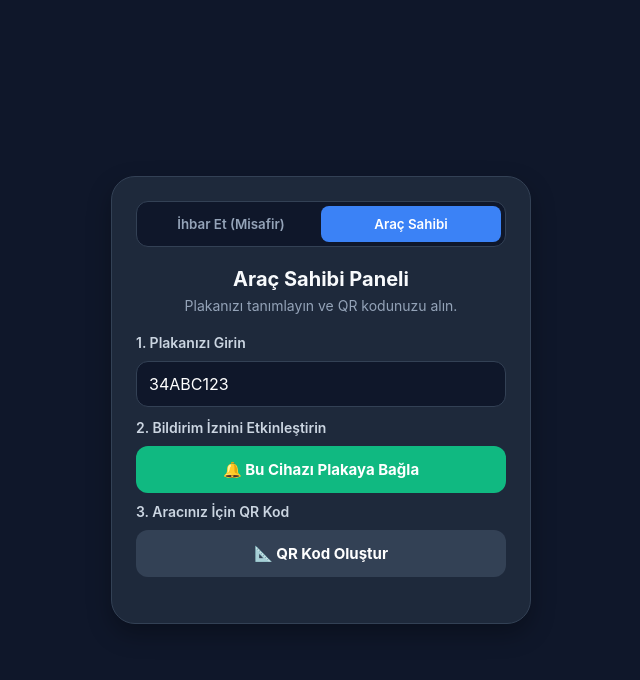
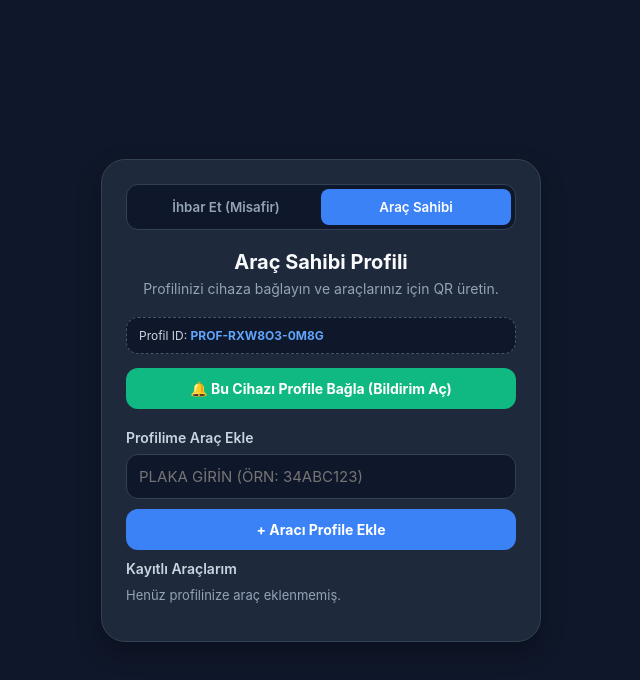
Before and after one commit to cllsenoll/arac-ihbar, a plain HTML site: page index.html in a window 1280 px wide. Both pictures are taken after a click on the button "Araç Sahibi". Shown: the whole page, without its empty margins (319-959 px from the left). Drawn offline with nearby package versions, Linux system fonts and the light colour scheme.

Commit message:
Update index.html

```diff
--- a/index.html
+++ b/index.html
@@ -1,4 +1,4 @@
-<!DOCTYPE html>
+ <!DOCTYPE html>
 <html lang="tr">
 <head>
     <meta charset="UTF-8">
@@ -28,7 +28,7 @@
     <style>
         * { box-sizing: border-box; margin: 0; padding: 0; font-family: -apple-system, BlinkMacSystemFont, 'Segoe UI', Roboto, sans-serif; }
         body { background-color: #0f172a; color: #f8fafc; min-height: 100vh; display: flex; justify-content: center; align-items: center; padding: 16px; }
-        .container { width: 100%; max-width: 420px; background: #1e293b; border-radius: 24px; padding: 24px; box-shadow: 0 10px 25px rgba(0,0,0,0.3); border: 1px solid #334155; }
+        .container { width: 100%; max-width: 440px; background: #1e293b; border-radius: 24px; padding: 24px; box-shadow: 0 10px 25px rgba(0,0,0,0.3); border: 1px solid #334155; }
 
         /* Mod Değiştirme Sekmeleri */
         .tab-group { display: flex; background: #0f172a; border-radius: 12px; padding: 4px; margin-bottom: 20px; border: 1px solid #334155; }
@@ -39,22 +39,35 @@
         .car-plate { font-size: 24px; font-weight: 800; background: #3b82f6; color: white; display: inline-block; padding: 6px 16px; border-radius: 8px; letter-spacing: 1px; margin-bottom: 8px; }
         .subtitle { font-size: 14px; color: #94a3b8; }
 
+        .profile-badge { background: #0f172a; border: 1px dashed #475569; border-radius: 12px; padding: 10px 12px; font-size: 12px; color: #cbd5e1; margin-bottom: 14px; word-break: break-all; }
+        .profile-badge span { color: #60a5fa; font-weight: 700; }
+
         /* Form Elemanları */
-        input[type="text"] { width: 100%; background: #0f172a; border: 1px solid #334155; border-radius: 12px; color: white; padding: 12px; font-size: 16px; margin-bottom: 12px; text-transform: uppercase; outline: none; }
+        input[type="text"] { width: 100%; background: #0f172a; border: 1px solid #334155; border-radius: 12px; color: white; padding: 12px; font-size: 15px; margin-bottom: 10px; text-transform: uppercase; outline: none; }
         input[type="text"]:focus { border-color: #3b82f6; }
         textarea { width: 100%; background: #0f172a; border: 1px solid #334155; border-radius: 12px; color: white; padding: 12px; font-size: 14px; resize: none; height: 80px; margin-bottom: 12px; outline: none; }
 
         .alert-box { background: #ef4444; color: white; padding: 16px; border-radius: 16px; text-align: center; font-size: 18px; font-weight: bold; cursor: pointer; margin-bottom: 20px; box-shadow: 0 4px 12px rgba(239, 68, 68, 0.4); }
-        .section-title { font-size: 14px; font-weight: 600; color: #cbd5e1; margin-bottom: 10px; }
+        .section-title { font-size: 14px; font-weight: 600; color: #cbd5e1; margin-bottom: 8px; }
         .tags { display: grid; grid-template-columns: 1fr 1fr; gap: 8px; margin-bottom: 12px; }
         .tag { background: #334155; border: none; color: #f8fafc; padding: 10px; border-radius: 10px; font-size: 13px; cursor: pointer; text-align: left; }
 
-        .btn { width: 100%; color: white; border: none; padding: 14px; border-radius: 12px; font-size: 15px; font-weight: bold; cursor: pointer; margin-bottom: 10px; }
+        .btn { width: 100%; color: white; border: none; padding: 12px; border-radius: 12px; font-size: 14px; font-weight: bold; cursor: pointer; margin-bottom: 10px; }
         .btn-blue { background: #3b82f6; }
         .btn-green { background: #10b981; }
         .btn-slate { background: #334155; }
+        .btn-sm { width: auto; padding: 6px 10px; font-size: 12px; margin-bottom: 0; }
 
-        #qrcode { display: flex; justify-content: center; margin: 16px 0; padding: 16px; background: white; border-radius: 16px; }
+        /* Araç Listesi */
+        .vehicle-list { display: flex; flex-direction: column; gap: 8px; margin-top: 10px; margin-bottom: 14px; }
+        .vehicle-item { display: flex; justify-content: space-between; align-items: center; background: #0f172a; border: 1px solid #334155; padding: 10px 12px; border-radius: 12px; }
+        .vehicle-plate-text { font-weight: 700; font-size: 14px; letter-spacing: 0.5px; }
+        .vehicle-actions { display: flex; gap: 6px; }
+
+        #qrcodeBox { display: none; flex-direction: column; align-items: center; margin: 14px 0; padding: 16px; background: white; border-radius: 16px; color: #0f172a; }
+        #qrcode { display: flex; justify-content: center; margin-bottom: 8px; }
+        #qrLabel { font-size: 13px; font-weight: 700; }
+
         #reader { width: 100%; border-radius: 12px; overflow: hidden; margin-bottom: 16px; display: none; background: #0f172a; }
         #statusMessage { margin-top: 12px; text-align: center; font-size: 14px; font-weight: 500; }
     </style>
@@ -85,7 +98,7 @@
             <div class="section-title">Hızlı Mesaj Seç</div>
             <div class="tags">
                 <button class="tag" onclick="setMessage('Aracınızı yanlış park etmişsiniz.')">🚗 Hatalı Park</button>
-                <button class="tag" onclick="setMessage('Farınız açık unuttulmuş.')">💡 Far Açık</button>
+                <button class="tag" onclick="setMessage('Farınız açık unutulmuş.')">💡 Far Açık</button>
                 <button class="tag" onclick="setMessage('Aracınızın camı açık kalmış.')">🪟 Cam Açık</button>
                 <button class="tag" onclick="setMessage('Acil çıkmanız gerekiyor.')">⏳ Acil Bekliyorum</button>
             </div>
@@ -94,24 +107,30 @@
             <button class="btn btn-blue" onclick="sendMessage()">Bildirimi Gönder</button>
         </div>
 
-        <!-- 2. ARAÇ SAHİBİ EKRANI (PANEL) -->
+        <!-- 2. ARAÇ SAHİBİ EKRANI (PROFİL & ÇOKLU ARAÇ) -->
         <div id="ownerSection" style="display: none;">
             <div class="header">
-                <h2 style="font-size: 20px; margin-bottom: 6px;">Araç Sahibi Paneli</h2>
-                <div class="subtitle">Plakanızı tanımlayın ve QR kodunuzu alın.</div>
+                <h2 style="font-size: 20px; margin-bottom: 6px;">Araç Sahibi Profili</h2>
+                <div class="subtitle">Profilinizi cihaza bağlayın ve araçlarınız için QR üretin.</div>
             </div>
 
-            <div class="section-title">1. Plakanızı Girin</div>
-            <input type="text" id="ownerPlateInput" placeholder="Örn: 34ABC123">
+            <div class="profile-badge">
+                Profil ID: <span id="profileIdDisplay">-</span>
+            </div>
 
-            <div class="section-title">2. Bildirim İznini Etkinleştirin</div>
-            <button class="btn btn-green" onclick="registerOwnerDevice()">🔔 Bu Cihazı Plakaya Bağla</button>
+            <button class="btn btn-green" onclick="registerOwnerProfile()">🔔 Bu Cihazı Profile Bağla (Bildirim Aç)</button>
 
-            <div class="section-title">3. Aracınız İçin QR Kod</div>
-            <button class="btn btn-slate" onclick="generateQrCode()">📐 QR Kod Oluştur</button>
+            <div class="section-title" style="margin-top: 10px;">Profilime Araç Ekle</div>
+            <input type="text" id="newPlateInput" placeholder="Plaka girin (Örn: 34ABC123)">
+            <button class="btn btn-blue" onclick="addVehicleToProfile()">+ Aracı Profile Ekle</button>
 
-            <div id="qrcode" style="display: none;"></div>
-            <p id="qrDownloadInfo" style="display:none; text-align:center; font-size:12px; color:#94a3b8;">Bu QR kodu yazdırıp aracınızın camına yapıştırabilirsiniz.</p>
+            <div class="section-title">Kayıtlı Araçlarım</div>
+            <div id="vehicleList" class="vehicle-list"></div>
+
+            <div id="qrcodeBox">
+                <div id="qrcode"></div>
+                <div id="qrLabel"></div>
+            </div>
         </div>
 
         <div id="statusMessage"></div>
@@ -122,13 +141,37 @@
         const SUPABASE_ANON_KEY = 'sb_publishable_PiQVFrxJH_sAmtsVZ2g7gg_ax10_24_';
         const supabaseClient = supabase.createClient(SUPABASE_URL, SUPABASE_ANON_KEY);
 
+        // Kalıcı Profil ID oluştur veya getir
+        function getOrCreateProfileId() {
+            let pid = localStorage.getItem('kops_profile_id');
+            if (!pid) {
+                pid = 'PROF-' + Math.random().toString(36).substring(2, 8).toUpperCase() + '-' + Date.now().toString(36).slice(-4).toUpperCase();
+                localStorage.setItem('kops_profile_id', pid);
+            }
+            return pid;
+        }
+
+        const profileId = getOrCreateProfileId();
+        document.getElementById('profileIdDisplay').innerText = profileId;
+
+        // Profildeki araçları localStorage'da tut (ve Supabase ile senkronize et)
+        function getSavedVehicles() {
+            try {
+                return JSON.parse(localStorage.getItem(`kops_vehicles_${profileId}`) || '[]');
+            } catch {
+                return [];
+            }
+        }
+
+        function setSavedVehicles(list) {
+            localStorage.setItem(`kops_vehicles_${profileId}`, JSON.stringify(list));
+        }
+
         // URL parametresinden aracı oku
         const urlParams = new URLSearchParams(window.location.search);
-        let activeCarToken = urlParams.get('car') || '34ABC123';
-        document.getElementById('plateDisplay').innerText = activeCarToken.toUpperCase();
-        document.getElementById('ownerPlateInput').value = activeCarToken.toUpperCase();
+        let activeCarToken = (urlParams.get('car') || '34ABC123').toUpperCase();
+        document.getElementById('plateDisplay').innerText = activeCarToken;
 
-        // Sekme Değiştirme (İhbarcı vs Araç Sahibi)
         function switchTab(mode) {
             const guestSec = document.getElementById('guestSection');
             const ownerSec = document.getElementById('ownerSection');
@@ -145,6 +188,7 @@
                 ownerSec.style.display = 'block';
                 tabOwner.classList.add('active');
                 tabGuest.classList.remove('active');
+                renderVehicleList();
             }
         }
 
@@ -159,7 +203,7 @@
 
         async function sendMessage() {
             const text = document.getElementById('messageInput').value.trim();
-            if(!text) {
+            if (!text) {
                 alert('Lütfen bir mesaj yazın veya şablon seçin.');
                 return;
             }
@@ -172,17 +216,19 @@
             statusEl.innerText = 'Bildirim gönderiliyor...';
 
             try {
-                // Supabase'e mesajı ekle (Plaka bilgisi ile)
                 const { error } = await supabaseClient
                     .from('messages')
-                    .insert([{ car_id: activeCarToken.toUpperCase(), content: content }]);
+                    .insert([{ car_id: activeCarToken, content: content }]);
+
+                if (error) throw error;
 
                 statusEl.style.color = '#22c55e';
-                statusEl.innerText = '✅ Bildirim araç sahibine başarıyla iletildi!';
+                statusEl.innerText = `✅ ${activeCarToken} plakalı aracın sahibine bildirim iletildi!`;
                 document.getElementById('messageInput').value = '';
             } catch (err) {
-                statusEl.style.color = '#22c55e';
-                statusEl.innerText = '✅ Bildirim iletildi!';
+                console.error('Mesaj gönderme hatası:', err);
+                statusEl.style.color = '#ef4444';
+                statusEl.innerText = '⚠️ Mesaj kaydedilirken bir sorun oluştu.';
             }
         }
 
@@ -201,66 +247,121 @@
                 (decodedText) => {
                     html5QrCode.stop().then(() => {
                         readerDiv.style.display = 'none';
-                        window.location.href = `?car=${encodeURIComponent(decodedText.trim())}`;
+                        try {
+                            const parsedUrl = new URL(decodedText.trim());
+                            const carParam = parsedUrl.searchParams.get('car');
+                            if (carParam) {
+                                window.location.href = `?car=${encodeURIComponent(carParam.trim().toUpperCase())}`;
+                                return;
+                            }
+                        } catch (_) {}
+                        window.location.href = `?car=${encodeURIComponent(decodedText.trim().toUpperCase())}`;
                     });
                 },
-                (err) => {}
-            ).catch(err => {
+                () => {}
+            ).catch(() => {
                 alert("Kamera başlatılamadı.");
                 readerDiv.style.display = 'none';
             });
         }
 
         // --- ARAÇ SAHİBİ (OWNER) İŞLEMLERİ ---
-        function registerOwnerDevice() {
-            const plate = document.getElementById('ownerPlateInput').value.trim().toUpperCase();
+        function registerOwnerProfile() {
+            window.OneSignalDeferred = window.OneSignalDeferred || [];
+            window.OneSignalDeferred.push(async function(OneSignal) {
+                try {
+                    await OneSignal.Slidedown.promptPush();
+                    const subscriptionId = OneSignal.User.PushSubscription.id;
+
+                    if (!subscriptionId) {
+                        alert("Bildirim aboneliği henüz oluşmadı. Tarayıcı bildirim iznini onayladığınızdan emin olun.");
+                        return;
+                    }
+
+                    const { error } = await supabaseClient
+                        .from('profiles')
+                        .upsert([{ profile_id: profileId, onesignal_id: subscriptionId }], { onConflict: 'profile_id' });
+
+                    if (error) throw error;
+
+                    alert(`🎉 Profil (${profileId}) bu cihaza bağlandı!`);
+                } catch (error) {
+                    console.error("Profil eşleme hatası:", error);
+                    alert("Cihaz profile bağlanırken bir hata oluştu.");
+                }
+            });
+        }
+
+        async function addVehicleToProfile() {
+            const input = document.getElementById('newPlateInput');
+            const plate = input.value.trim().toUpperCase();
             if (!plate) {
                 alert("Lütfen bir plaka girin!");
                 return;
             }
 
-            window.OneSignalDeferred = window.OneSignalDeferred || [];
-            window.OneSignalDeferred.push(async function(OneSignal) {
-                try {
-                    await OneSignal.Slidedown.promptPush();
-                    const userId = await OneSignal.User.PushSubscription.id;
+            const currentList = getSavedVehicles();
+            if (!currentList.includes(plate)) {
+                currentList.push(plate);
+                setSavedVehicles(currentList);
+            }
 
-                    if (userId) {
-                        // Supabase 'vehicles' tablosuna plaka <-> OneSignal cihaz ID'sini kaydet
-                        await supabaseClient
-                            .from('vehicles')
-                            .upsert([{ car_token: plate, onesignal_id: userId }]);
+            try {
+                await supabaseClient
+                    .from('vehicles')
+                    .upsert([{ car_token: plate, profile_id: profileId }], { onConflict: 'car_token' });
+            } catch (err) {
+                console.error("Araç kaydı uyarısı:", err);
+            }
 
-                        alert(`🎉 Başarılı! ${plate} plakalı aracınız bu cihaza bağlandı.`);
-                    }
-                } catch (error) {
-                    console.error("Cihaz eşleme hatası:", error);
-                    alert("Bildirim izni alınırken bir sorun oluştu.");
-                }
-            });
+            input.value = '';
+            renderVehicleList();
+            showQrForPlate(plate);
         }
 
-        function generateQrCode() {
-            const plate = document.getElementById('ownerPlateInput').value.trim().toUpperCase();
-            if (!plate) {
-                alert("Lütfen önce bir plaka girin!");
+        function removeVehicle(plate) {
+            const updated = getSavedVehicles().filter(item => item !== plate);
+            setSavedVehicles(updated);
+            renderVehicleList();
+        }
+
+        function renderVehicleList() {
+            const listEl = document.getElementById('vehicleList');
+            const vehicles = getSavedVehicles();
+
+            if (vehicles.length === 0) {
+                listEl.innerHTML = '<div style="font-size:13px; color:#94a3b8;">Henüz profilinize araç eklenmemiş.</div>';
                 return;
             }
 
+            listEl.innerHTML = vehicles.map(plate => `
+                <div class="vehicle-item">
+                    <span class="vehicle-plate-text">${plate}</span>
+                    <div class="vehicle-actions">
+                        <button class="btn btn-slate btn-sm" onclick="showQrForPlate('${plate}')">QR Göster</button>
+                        <button class="btn btn-sm" style="background:#7f1d1d;" onclick="removeVehicle('${plate}')">Sil</button>
+                    </div>
+                </div>
+            `).join('');
+        }
+
+        function showQrForPlate(plate) {
+            const box = document.getElementById('qrcodeBox');
             const qrContainer = document.getElementById('qrcode');
+            const qrLabel = document.getElementById('qrLabel');
+
             qrContainer.innerHTML = '';
-            qrContainer.style.display = 'flex';
+            box.style.display = 'flex';
 
-            // Mevcut sitenin URL'sini alıp parametre ekleyerek QR kod üretir
             const qrUrl = `${window.location.origin}${window.location.pathname}?car=${encodeURIComponent(plate)}`;
 
             new QRCode(qrContainer, {
                 text: qrUrl,
-                width: 180,
-                height: 180
+                width: 170,
+                height: 170
             });
 
-            document.getElementById('qrDownloadInfo').style.display = 'block';
+            qrLabel.innerText = `${plate} — Cam Etiketi QR Kodu`;
         }
 
         // Service Worker Kaydı
```
